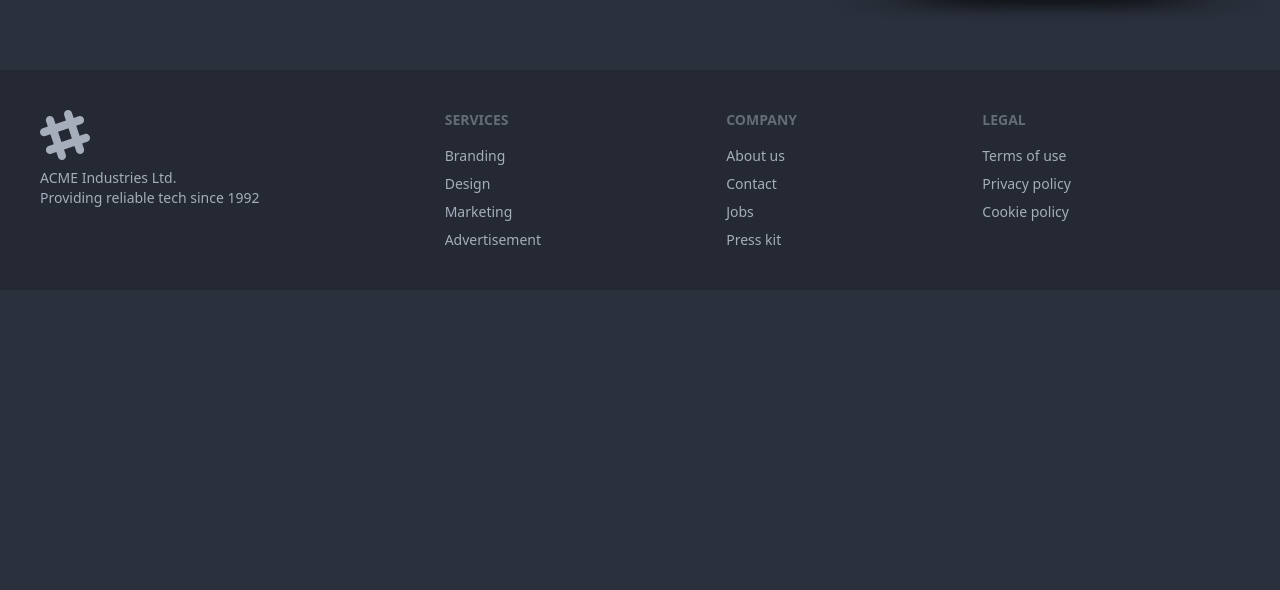
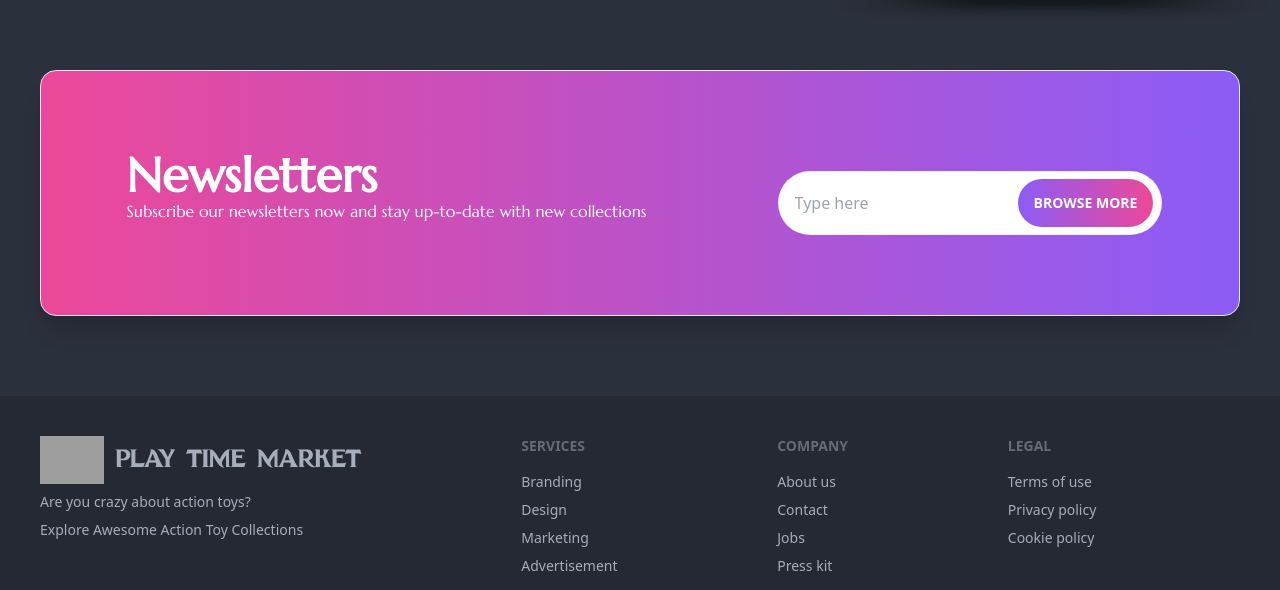
Before and after one commit to tanbin0001/Play-Time-Market-Client, a React (Vite) app: page / in a window 1280 px wide. Shown: the part 1903-2493 px from the top of the page. Before the commit the page ends 2193 px from the top, so only its background shows below. Built offline with nearby package versions, Linux system fonts and the light colour scheme; no server answers; grey boxes are pictures that could not be loaded.

Commit message:
creative section 2 adde

```diff
--- a/src/Pages/HomePage/Home/Home.jsx
+++ b/src/Pages/HomePage/Home/Home.jsx
@@ -8,6 +8,7 @@ import Spinner from '../../../shared/Spinner/Spinner';
 import useTitle from '../../../hooks/useTitle';
 import AwesomeToys from '../AwesomeToys/AwesomeToys';
 import Footer from '../../../shared/Footer/Footer';
+import NewsLetter from '../NewsLetter/NewsLetter';
 const Home = () => {
     const [isLoading, setIsLoading] = useState(true);
     useTitle('Home')
@@ -29,6 +30,7 @@ const Home = () => {
                     <ToysGallery />
                     <ShopByCategory />
                     <AwesomeToys />
+                    <NewsLetter></NewsLetter>
                     <Footer></Footer>
                 </>
             )}
--- /dev/null
+++ b/src/Pages/HomePage/NewsLetter/NewsLetter.jsx
@@ -0,0 +1,23 @@
+import React from 'react';
+
+const NewsLetter = () => {
+    return (
+        <div className='mx-10  '>
+            <div className="    border shadow-xl py-20 rounded-2xl  bg-gradient-to-r from-pink-500 to-violet-500  ">
+                <div className=" lg:flex justify-around px-5">
+                    <div>
+                        <h2 className='font-bold text-5xl text-white font-marcellus'>Newsletters</h2>
+                        <p className='text-white font-marcellus'>Subscribe our newsletters now and stay up-to-date with new collections</p>
+                    </div>
+                    <div className=" flex mt-5">
+                        <input type="email" placeholder="Type here" className="input input-bordered    bg-white lg:w-96 h-16    rounded-full " />
+                        <button className="btn border-none btn-primary bg-gradient-to-r from-violet-500 to-pink-500 -ml-36  rounded-full  mt-2  "> Browse More</button>
+                    </div>
+                </div>
+            </div>
+        </div>
+
+    );
+};
+
+export default NewsLetter;
--- a/src/shared/Footer/Footer.jsx
+++ b/src/shared/Footer/Footer.jsx
@@ -4,8 +4,12 @@ const Footer = () => {
     return (
         <div><footer className="footer p-10 bg-base-200 text-base-content mt-20">
             <div>
-                <svg width="50" height="50" viewBox="0 0 24 24" xmlns="http://www.w3.org/2000/svg" fillRule="evenodd" clipRule="evenodd" className="fill-current"><path d="M22.672 15.226l-2.432.811.841 2.515c.33 1.019-.209 2.127-1.23 2.456-1.15.325-2.148-.321-2.463-1.226l-.84-2.518-5.013 1.677.84 2.517c.391 1.203-.434 2.542-1.831 2.542-.88 0-1.601-.564-1.86-1.314l-.842-2.516-2.431.809c-1.135.328-2.145-.317-2.463-1.229-.329-1.018.211-2.127 1.231-2.456l2.432-.809-1.621-4.823-2.432.808c-1.355.384-2.558-.59-2.558-1.839 0-.817.509-1.582 1.327-1.846l2.433-.809-.842-2.515c-.33-1.02.211-2.129 1.232-2.458 1.02-.329 2.13.209 2.461 1.229l.842 2.515 5.011-1.677-.839-2.517c-.403-1.238.484-2.553 1.843-2.553.819 0 1.585.509 1.85 1.326l.841 2.517 2.431-.81c1.02-.33 2.131.211 2.461 1.229.332 1.018-.21 2.126-1.23 2.456l-2.433.809 1.622 4.823 2.433-.809c1.242-.401 2.557.484 2.557 1.838 0 .819-.51 1.583-1.328 1.847m-8.992-6.428l-5.01 1.675 1.619 4.828 5.011-1.674-1.62-4.829z"></path></svg>
-                <p>ACME Industries Ltd.<br />Providing reliable tech since 1992</p>
+                <div className='flex items-center space-x-3'>
+                    <img src="https://files.catbox.moe/9criru.png" className='w-16' alt="" />
+                    <h1 className='dragonFont text-2xl'>Play Time Market</h1>
+                </div>
+                <p>Are you crazy about action toys?</p>
+                <p>Explore Awesome Action Toy Collections</p>
             </div>
             <div>
                 <span className="footer-title">Services</span>
```
